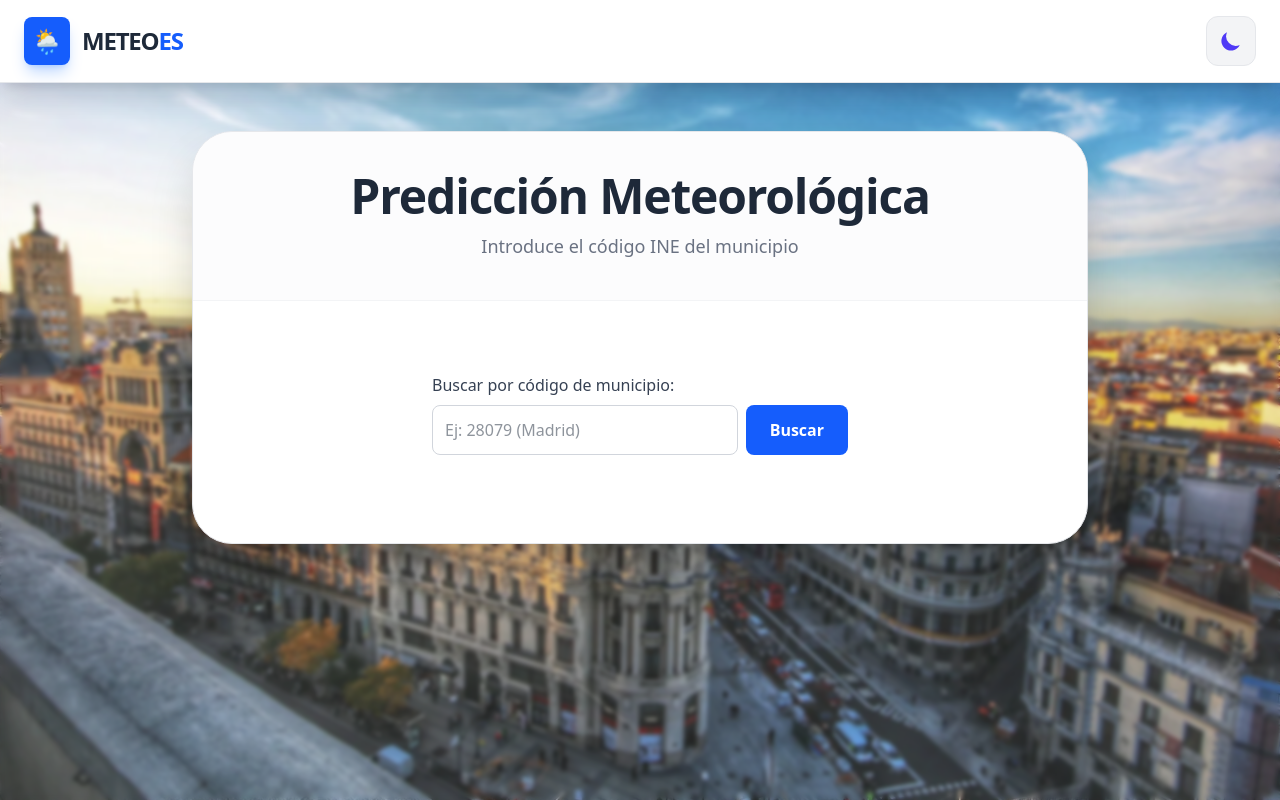
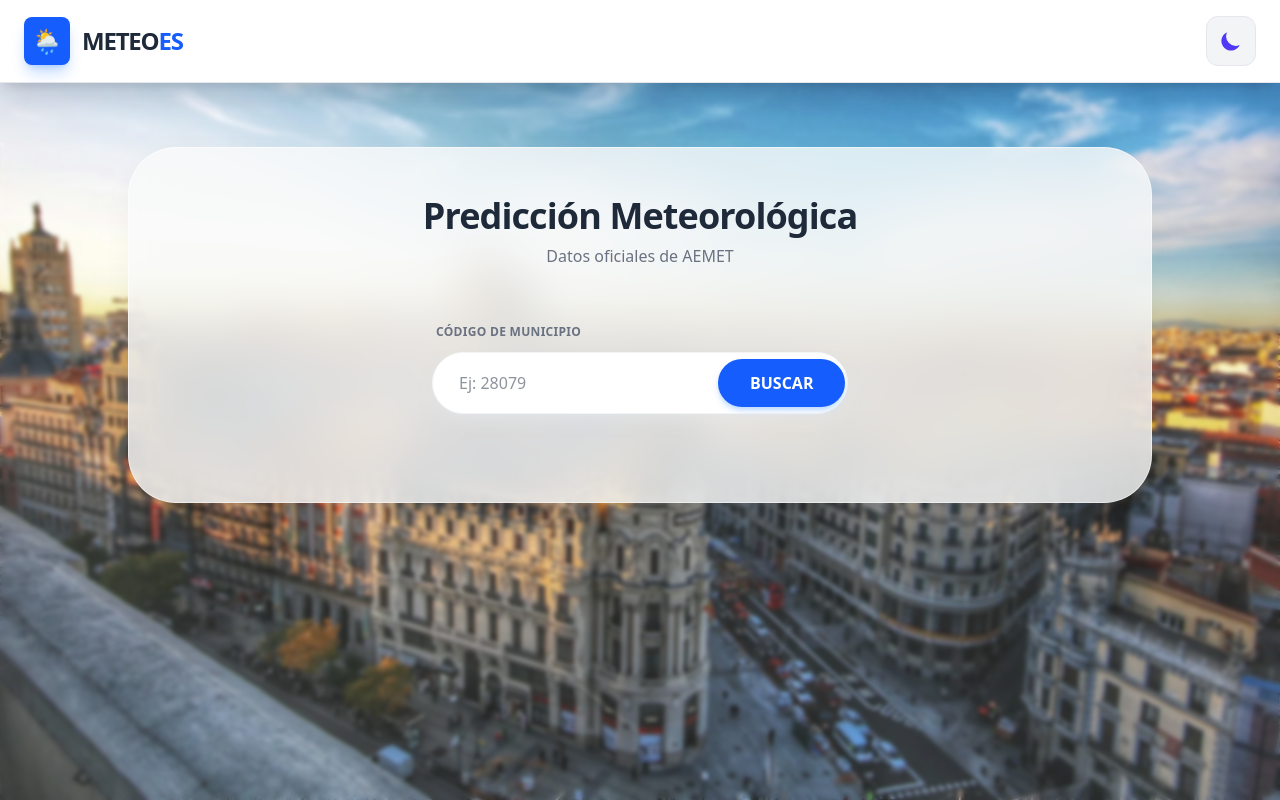
Before and after one commit to AdrianMF97/MeteoES, a React (Vite) app in the folder client/: page / in a window 1280 px wide. Built offline with nearby package versions, Linux system fonts and the light colour scheme.

Commit message:
Improving app.jsx and searchbar.jsx components

```diff
--- a/client/src/App.jsx
+++ b/client/src/App.jsx
@@ -27,7 +27,7 @@ function App() {
       if (result.success && result.data && result.data.length > 0) {
         setWeatherData(result.data[0]);
       } else {
-        throw new Error("No se encontraron datos para ese código");
+        throw new Error("Municipio no encontrado");
       }
     } catch (err) {
       setError(err.message);
@@ -40,24 +40,23 @@ function App() {
     <div className="min-h-screen transition-colors duration-500 overflow-x-hidden">
       <MapBackground darkMode={darkMode} />
       <Header darkMode={darkMode} setDarkMode={setDarkMode} />
-
-      <main className="container mx-auto px-4 py-12">
-        <div className="max-w-4xl mx-auto">
-          <div className="bg-white dark:bg-gray-900 shadow-2xl rounded-[2.5rem] border border-gray-200 dark:border-gray-800 overflow-hidden">
-            <div className="bg-gray-50/50 dark:bg-gray-800/50 p-10 text-center border-b border-gray-100 dark:border-gray-800">
-              <h2 className="text-4xl md:text-5xl font-black mb-3 text-gray-800 dark:text-white tracking-tight">
+      <main className="container mx-auto px-4 py-8 md:py-16 relative z-10">
+        <div className="max-w-5xl mx-auto">
+          <div className="bg-gray-50/80 dark:bg-gray-900/80 backdrop-blur-xl rounded-[3rem] border border-white/50 dark:border-gray-800/50 shadow-[0_8px_30px_rgb(0,0,0,0.04)] dark:shadow-[0_8px_30px_rgb(0,0,0,0.2)] overflow-hidden transition-all duration-500">
+            <div className="text-center pt-12 pb-6 px-6">
+              <h2 className="text-3xl md:text-4xl font-black text-gray-800 dark:text-white tracking-tight mb-2">
                 Predicción Meteorológica
               </h2>
-              <p className="text-gray-500 dark:text-gray-400 text-lg">
-                Introduce el código INE del municipio
+              <p className="text-gray-500 dark:text-gray-300 font-medium">
+                Datos oficiales de AEMET
               </p>
             </div>
 
-            <div className="p-10">
+            <div className="px-6 md:px-12 pb-12">
               <SearchBar onSearch={handleSearch} />
 
               {/* Resultados */}
-              <div className="mt-12">
+              <div className="mt-10">
                 {loading && (
                   <div className="flex justify-center py-10">
                     <div className="animate-spin rounded-full h-14 w-14 border-t-4 border-b-4 border-blue-600"></div>
@@ -66,7 +65,7 @@ function App() {
 
                 {error && (
                   <div className="bg-red-50 dark:bg-red-900/20 border border-red-200 dark:border-red-800 p-6 rounded-2xl text-center text-red-600 dark:text-red-400 font-medium">
-                    <span className="text-2xl mr-2">⚠️</span> {error}
+                    {error}
                   </div>
                 )}
 
--- a/client/src/components/SearchBar.jsx
+++ b/client/src/components/SearchBar.jsx
@@ -1,4 +1,4 @@
-import React, { useState } from "react";
+import { useState } from "react";
 
 const SearchBar = ({ onSearch }) => {
   const [codigo, setCodigo] = useState("");
@@ -6,41 +6,42 @@ const SearchBar = ({ onSearch }) => {
 
   const handleSubmit = (e) => {
     e.preventDefault();
-
-    // Validación simple: deben ser 5 números
     if (!/^\d{5}$/.test(codigo)) {
       setError("El código debe tener 5 dígitos numéricos.");
       return;
     }
-
     setError("");
     onSearch(codigo);
   };
 
   return (
     <div className="max-w-md mx-auto mt-8 px-4">
-      <form onSubmit={handleSubmit} className="flex flex-col gap-2">
-        <label className="text-gray-700 dark:text-gray-200 font-medium">
-          Buscar por código de municipio:
+      <form onSubmit={handleSubmit} className="flex flex-col gap-3">
+        <label className="text-gray-500 dark:text-gray-400 font-bold text-xs tracking-wide uppercase ml-1">
+          Código de municipio
         </label>
 
-        <div className="flex gap-2">
+        <div className="flex gap-2 p-1.5 bg-white dark:bg-gray-800 rounded-4xl shadow-lg shadow-gray-200/50 dark:shadow-none border border-gray-100 dark:border-gray-700">
           <input
             type="text"
-            placeholder="Ej: 28079 (Madrid)"
+            placeholder="Ej: 28079"
             value={codigo}
             onChange={(e) => setCodigo(e.target.value)}
-            className="flex-1 p-3 rounded-lg border border-gray-300 dark:border-gray-600 bg-white dark:bg-gray-700 text-gray-800 dark:text-white focus:outline-none focus:ring-2 focus:ring-blue-500 transition-colors"
+            className="flex-1 px-5 bg-transparent text-gray-800 dark:text-white focus:outline-none font-medium"
           />
           <button
             type="submit"
-            className="bg-blue-600 hover:bg-blue-700 text-white font-bold py-2 px-6 rounded-lg transition-colors cursor-pointer"
+            className="bg-blue-600 hover:bg-blue-700 text-white font-black py-3 px-8 rounded-full transition-all active:scale-95 cursor-pointer shadow-md shadow-blue-200 dark:shadow-none"
           >
-            Buscar
+            BUSCAR
           </button>
         </div>
 
-        {error && <p className="text-red-500 text-sm mt-1">{error}</p>}
+        {error && (
+          <p className="text-red-500 text-[11px] font-bold uppercase ml-4 ">
+            {error}
+          </p>
+        )}
       </form>
     </div>
   );
```
